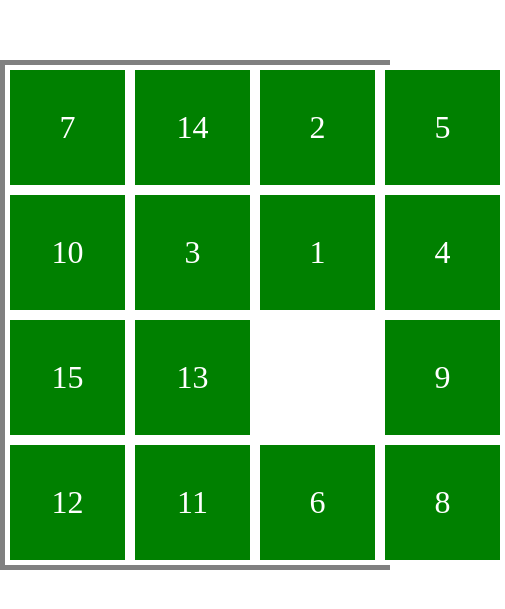
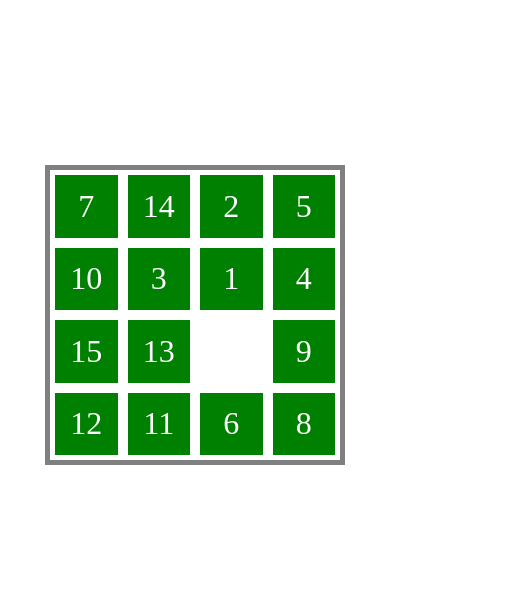
Before and after one commit to Holbootla/projects-2020, a plain HTML site: page gem-puzzle/index.html in a window 390 px wide. Shown: the part 107-716 px from the top of the page, 505 px wide, since content can reach past the window. Drawn offline with Linux system fonts and the light colour scheme.

Commit message:
feat: add adaptive size of board and gems

```diff
--- a/gem-puzzle/script.js
+++ b/gem-puzzle/script.js
@@ -11,10 +11,10 @@ const Game = {
 
 
     isNearEmptyGem (element) {
-        return ((Math.abs(parseInt(element.style.top) -  parseInt(this.elements.emptyGem.style.top)) ===  125) &&
+        return ((Math.abs(parseInt(element.style.top) -  parseInt(this.elements.emptyGem.style.top)) ===  25) &&
                 (Math.abs(parseInt(element.style.left) - parseInt(this.elements.emptyGem.style.left)) === 0)) ||
                ((Math.abs(parseInt(element.style.top) -  parseInt(this.elements.emptyGem.style.top)) ===  0) &&
-                (Math.abs(parseInt(element.style.left) - parseInt(this.elements.emptyGem.style.left)) === 125));
+                (Math.abs(parseInt(element.style.left) - parseInt(this.elements.emptyGem.style.left)) === 25));
 
     },
 
@@ -41,68 +41,68 @@ const Game = {
             switch (element) {
                 case '0' :
                     this.elements.gem.classList.add(`gem-${element}`);
-                    this.elements.gem.style.top = '375px';
-                    this.elements.gem.style.left = '375px';
+                    this.elements.gem.style.top = '75%';
+                    this.elements.gem.style.left = '75%';
                     break;
                 case '1' :
-                    this.elements.gem.style.top = '0px';
-                    this.elements.gem.style.left = '0px';
+                    this.elements.gem.style.top = '0%';
+                    this.elements.gem.style.left = '0%';
                     break;
                 case '2' :
-                    this.elements.gem.style.top = '0px';
-                    this.elements.gem.style.left = '125px';
+                    this.elements.gem.style.top = '0%';
+                    this.elements.gem.style.left = '25%';
                     break;
                 case '3' :
-                    this.elements.gem.style.top = '0px';
-                    this.elements.gem.style.left = '250px';
+                    this.elements.gem.style.top = '0%';
+                    this.elements.gem.style.left = '50%';
                     break;
                 case '4' :
-                    this.elements.gem.style.top = '0px';
-                    this.elements.gem.style.left = '375px';
+                    this.elements.gem.style.top = '0%';
+                    this.elements.gem.style.left = '75%';
                     break;
                 case '5' :
-                    this.elements.gem.style.top = '125px';
-                    this.elements.gem.style.left = '0px';
+                    this.elements.gem.style.top = '25%';
+                    this.elements.gem.style.left = '0%';
                     break;
                 case '6' :
-                    this.elements.gem.style.top = '125px';
-                    this.elements.gem.style.left = '125px';
+                    this.elements.gem.style.top = '25%';
+                    this.elements.gem.style.left = '25%';
                     break;
                 case '7' :
-                    this.elements.gem.style.top = '125px';
-                    this.elements.gem.style.left = '250px';
+                    this.elements.gem.style.top = '25%';
+                    this.elements.gem.style.left = '50%';
                     break;
                 case '8' :
-                    this.elements.gem.style.top = '125px';
-                    this.elements.gem.style.left = '375px';
+                    this.elements.gem.style.top = '25%';
+                    this.elements.gem.style.left = '75%';
                     break;
                 case '9' :
-                    this.elements.gem.style.top = '250px';
-                    this.elements.gem.style.left = '0px';
+                    this.elements.gem.style.top = '50%';
+                    this.elements.gem.style.left = '0%';
                     break;
                 case '10' :
-                    this.elements.gem.style.top = '250px';
-                    this.elements.gem.style.left = '125px';
+                    this.elements.gem.style.top = '50%';
+                    this.elements.gem.style.left = '25%';
                     break;
                 case '11' :
-                    this.elements.gem.style.top = '250px';
-                    this.elements.gem.style.left = '250px';
+                    this.elements.gem.style.top = '50%';
+                    this.elements.gem.style.left = '50%';
                     break;
                 case '12' :
-                    this.elements.gem.style.top = '250px';
-                    this.elements.gem.style.left = '375px';
+                    this.elements.gem.style.top = '50%';
+                    this.elements.gem.style.left = '75%';
                     break;
                 case '13' :
-                    this.elements.gem.style.top = '375px';
-                    this.elements.gem.style.left = '0px';
+                    this.elements.gem.style.top = '75%';
+                    this.elements.gem.style.left = '0%';
                     break;
                 case '14' :
-                    this.elements.gem.style.top = '375px';
-                    this.elements.gem.style.left = '125px';
+                    this.elements.gem.style.top = '75%';
+                    this.elements.gem.style.left = '25%';
                     break;
                 case '15' :
-                    this.elements.gem.style.top = '375px';
-                    this.elements.gem.style.left = '250px';
+                    this.elements.gem.style.top = '75%';
+                    this.elements.gem.style.left = '50%';
                     break;
                 default :
                     break;
@@ -132,11 +132,11 @@ const Game = {
             let tempTop = parseInt(nearestElements[randomGem].style.top);
             let tempLeft = parseInt(nearestElements[randomGem].style.left);
 
-            nearestElements[randomGem].style.top = `${parseInt(this.elements.emptyGem.style.top)}px`;
-            nearestElements[randomGem].style.left = `${parseInt(this.elements.emptyGem.style.left)}px`;
+            nearestElements[randomGem].style.top = `${parseInt(this.elements.emptyGem.style.top)}%`;
+            nearestElements[randomGem].style.left = `${parseInt(this.elements.emptyGem.style.left)}%`;
 
-            this.elements.emptyGem.style.top = `${tempTop}px`;
-            this.elements.emptyGem.style.left = `${tempLeft}px`;
+            this.elements.emptyGem.style.top = `${tempTop}%`;
+            this.elements.emptyGem.style.left = `${tempLeft}%`;
 
         }
 
@@ -154,12 +154,12 @@ const Game = {
                     let tempLeft = parseInt(element.style.left);
 
                     element.style.transitionDuration = '0.5s';
-                    element.style.top = `${parseInt(this.elements.emptyGem.style.top)}px`;
-                    element.style.left = `${parseInt(this.elements.emptyGem.style.left)}px`;
+                    element.style.top = `${parseInt(this.elements.emptyGem.style.top)}%`;
+                    element.style.left = `${parseInt(this.elements.emptyGem.style.left)}%`;
                     setTimeout(() => {element.style.transitionDuration = null;}, 500);
 
-                    this.elements.emptyGem.style.top = `${tempTop}px`;
-                    this.elements.emptyGem.style.left = `${tempLeft}px`;
+                    this.elements.emptyGem.style.top = `${tempTop}%`;
+                    this.elements.emptyGem.style.left = `${tempLeft}%`;
                 }
             })
         })
--- a/gem-puzzle/style.css
+++ b/gem-puzzle/style.css
@@ -21,8 +21,8 @@
 }
 
 .gem {
-    width: 125px;
-    height: 125px;
+    width: 25%;
+    height: 25%;
     background-color: #008000;
     border: 5px solid #ffffff;
     display: flex;
@@ -40,3 +40,24 @@
     cursor: default;
     z-index: 100;
 }
+
+
+@media (max-width: 1279px) {
+
+    .board {
+        box-sizing: content-box;
+        width: 380px;
+        height: 380px;
+    }
+
+}
+
+@media (max-width: 767px) {
+
+    .board {
+        box-sizing: content-box;
+        width: 290px;
+        height: 290px;
+    }
+
+}
```
